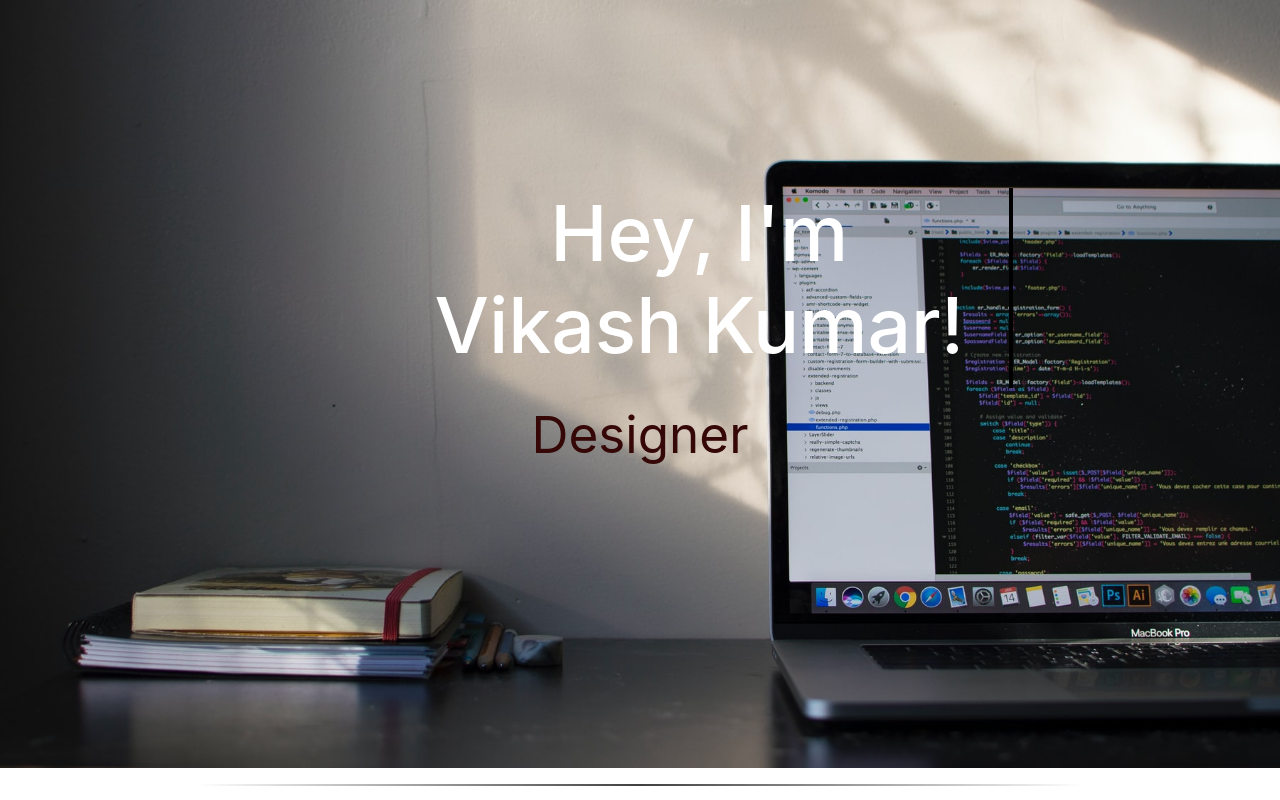
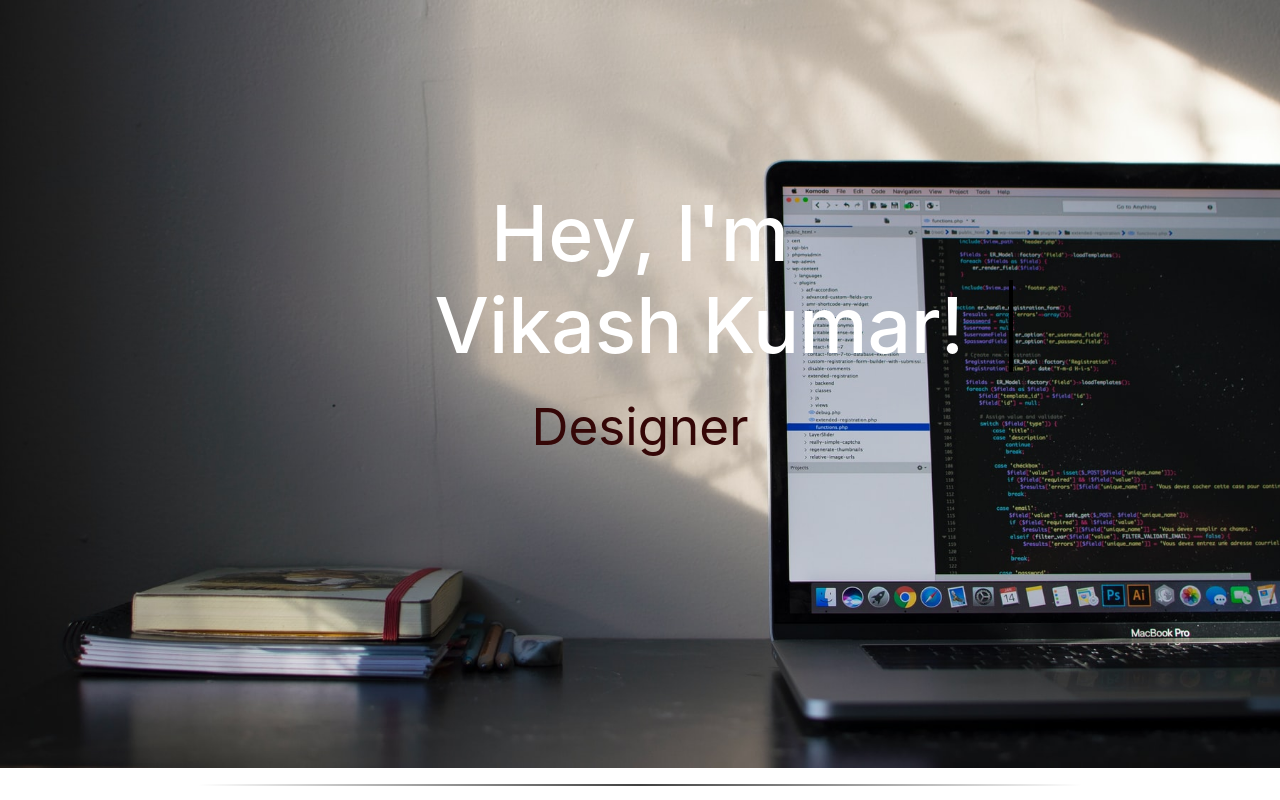
Before and after one commit to Vikashkumar3428/myreactportfolio, a React (Create React App) app: page / in a window 1280 px wide. Shown: the top 800 px of the page. Built offline with nearby package versions, Linux system fonts and the light colour scheme.

Commit message:
animation

```diff
--- a/src/App.js
+++ b/src/App.js
@@ -18,7 +18,7 @@ function App(props) {
       <div className="HOME col-12 ">
          <div id="target1">
               <div className=" content text-center">
-                    <h1 className="pname">Hey, I'm <p >Vikash Kumar!</p> </h1>
+                    <h1 >Hey, I'm <p className="Nameanim">Vikash Kumar!</p> </h1>
                     <span className="change-content"></span>
               </div>
           </div>
--- a/src/index.css
+++ b/src/index.css
@@ -13,7 +13,7 @@ code {
     monospace;
 }
 
-.pname{
+.Nameanim{
   text-align: center;
   padding-left: 30%;
   animation: type 3s,5s steps(20) infinite linear;
```
